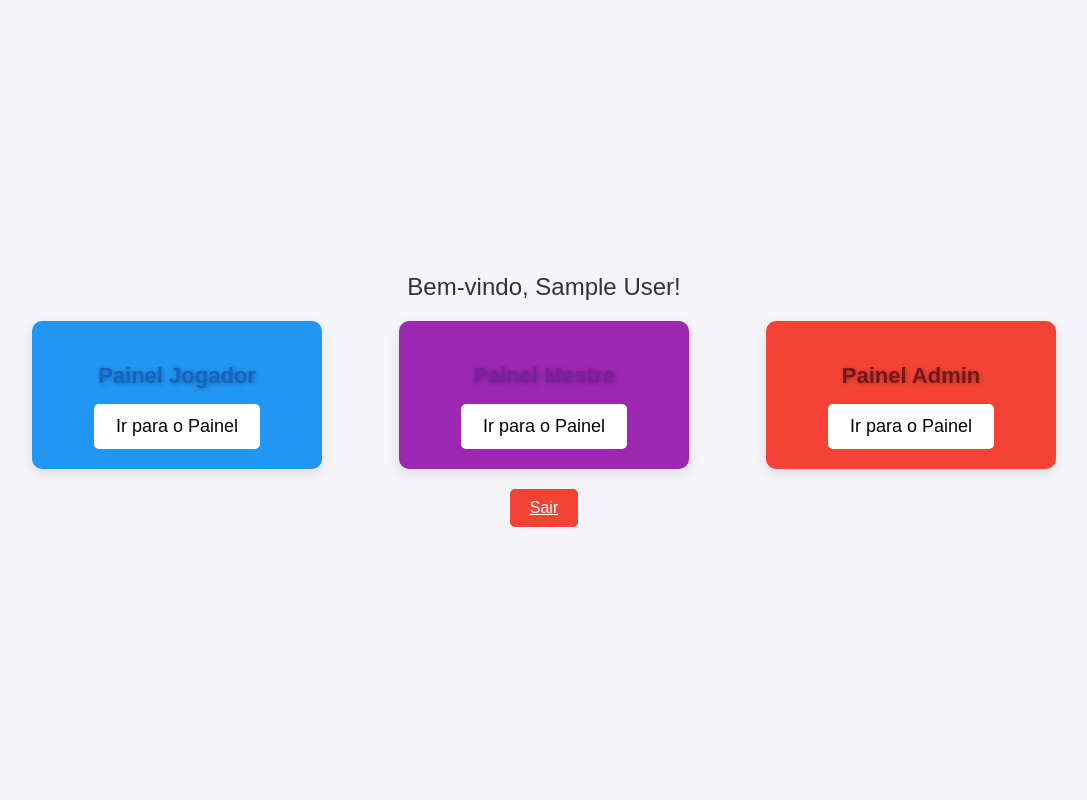
After one commit to FleyLT/Sistemas_Fichas, a PHP site: page /dashboard.php in a window 1280 px wide. The commit adds this page. Shown: the whole page, without its empty margins (96-1183 px from the left). Run offline with PHP 8.4, Linux system fonts and the light colour scheme; the visitor is signed in with stand-in values (Sample User, id 1).

Commit message:
atualização 0.3
Adicionado interface de paineis

Adicionado logout

```diff
--- a/conexao.php
+++ b/conexao.php
@@ -7,8 +7,8 @@ $pass = "";
 
 $conn = new mysqli($host, $user, $pass, $db);
 
-if ($conne->connect_error) {
-    die("Conexão falhou: " . $conne->connect_error);
+if ($conn->connect_error) {
+    die("Conexão falhou: " . $conn->connect_error);
 }
 
 ?>
--- /dev/null
+++ b/dashboard.css
@@ -0,0 +1,99 @@
+body {
+    font-family: Arial, sans-serif;
+    background-color: #f4f4f9;
+    margin: 0;
+    padding: 0;
+    display: flex;
+    justify-content: center;
+    align-items: center;
+    height: 100vh;
+    flex-direction: column;
+}
+
+.welcome-message {
+    font-size: 24px;
+    color: #333;
+    margin-bottom: 20px;
+}
+
+.cards-container {
+    display: flex;
+    justify-content: space-between;
+    gap: 20px;
+    width: 80%;
+}
+
+.card {
+    width: 250px;
+    padding: 20px;
+    border-radius: 10px;
+    text-align: center;
+    cursor: pointer;
+    box-shadow: 0 4px 12px rgba(0, 0, 0, 0.1);
+    transition: transform 0.3s ease, box-shadow 0.3s ease;
+}
+
+.card:hover {
+    transform: translateY(-10px);
+    box-shadow: 0 8px 20px rgba(0, 0, 0, 0.2);
+}
+
+.card button {
+    background-color: #fff;
+    color: #fff;
+    border: 2px solid #fff;
+    padding: 10px 20px;
+    border-radius: 5px;
+    font-size: 18px;
+    cursor: pointer;
+    transition: background-color 0.3s;
+}
+
+.card button:hover {
+    background-color: #ddd;
+}
+
+.card-jogador {
+    background-color: #2196F3; /* Azul */
+}
+
+.card-mestre {
+    background-color: #9C27B0; /* Roxo */
+}
+
+.card-admin {
+    background-color: #F44336; /* Vermelho */
+}
+
+.card h3 {
+    font-size: 22px;
+    margin-bottom: 15px;
+    text-shadow: 1px 1px 5px rgba(0, 0, 0, 0.3); /* Sombra no texto */
+}
+
+/* Cor do texto nos títulos */
+.card-jogador h3 {
+    color: #1565C0; /* Azul escuro para o jogador */
+}
+
+.card-mestre h3 {
+    color: #7B1FA2; /* Roxo escuro para o mestre */
+}
+
+.card-admin h3 {
+    color:rgb(117, 23, 23); /* Vermelho escuro para o admin */
+}
+
+.logout-button {
+    margin-top: 20px;
+    background-color: #f44336;
+    color: white;
+    padding: 10px 20px;
+    border: none;
+    border-radius: 5px;
+    cursor: pointer;
+}
+
+.logout-button:hover {
+    background-color: #e53935;
+}
--- /dev/null
+++ b/dashboard.php
@@ -0,0 +1,63 @@
+<?php
+session_start();
+include('conexao.php');
+
+if (!isset($_SESSION['usuario_id'])) {
+    header("Location: index.php");
+    exit();
+}
+
+$usuario_id = $_SESSION['usuario_id'];
+
+// Verificar cargo do usuário no banco de dados
+$query = "SELECT papel, nome FROM usuarios WHERE id = ?";
+$stmt = $conn->prepare($query);
+$stmt->bind_param("i", $usuario_id);
+$stmt->execute();
+$result = $stmt->get_result();
+$user = $result->fetch_assoc();
+
+$usuario_nome = $user['nome'];
+$papel = $user['papel'];
+?>
+
+<!DOCTYPE html>
+<html lang="pt-br">
+<head>
+    <meta charset="UTF-8">
+    <meta name="viewport" content="width=device-width, initial-scale=1.0">
+    <title>Dashboard - Sistema Ficha</title>
+    <link rel="stylesheet" href="estilo.css">
+    <link rel="stylesheet" href="dashboard.css">
+</head>
+<body>
+
+    <div class="welcome-message">
+        Bem-vindo, <?php echo htmlspecialchars($usuario_nome); ?>!
+    </div>
+
+    <div class="cards-container">
+        <!-- Painel Jogador -->
+        <div class="card card-jogador">
+            <h3>Painel Jogador</h3>
+            <button onclick="window.location.href='painel_jogador.php'" style="color:rgb(3, 3, 3);">Ir para o Painel</button>
+        </div>
+
+        <!-- Painel Mestre -->
+        <div class="card card-mestre">
+            <h3>Painel Mestre</h3>
+            <button onclick="window.location.href='painel_mestre.php'" style="color:rgb(3, 3, 3);">Ir para o Painel</button>
+        </div>
+
+        <!-- Painel Admin -->
+        <div class="card card-admin">
+            <h3>Painel Admin</h3>
+            <button onclick="window.location.href='painel_admin.php'" style="color:rgb(3, 3, 3);">Ir para o Painel</button>
+        </div>
+    </div>
+
+    <!-- Botão Logout -->
+    <a href="logout.php" class="logout-button">Sair</a>
+
+</body>
+</html>
```
Also changed, not shown: index.php (+50 -4 lines), logout.php (added, +13 -0 lines).
